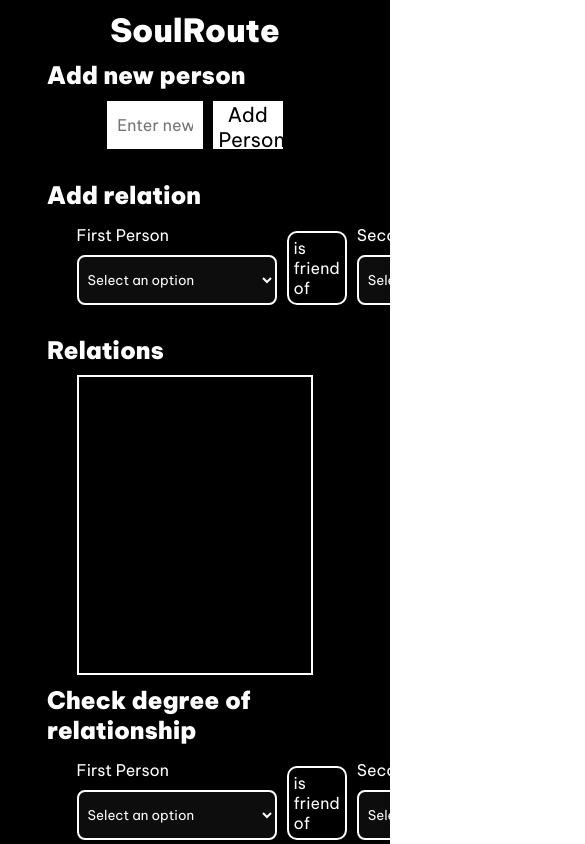
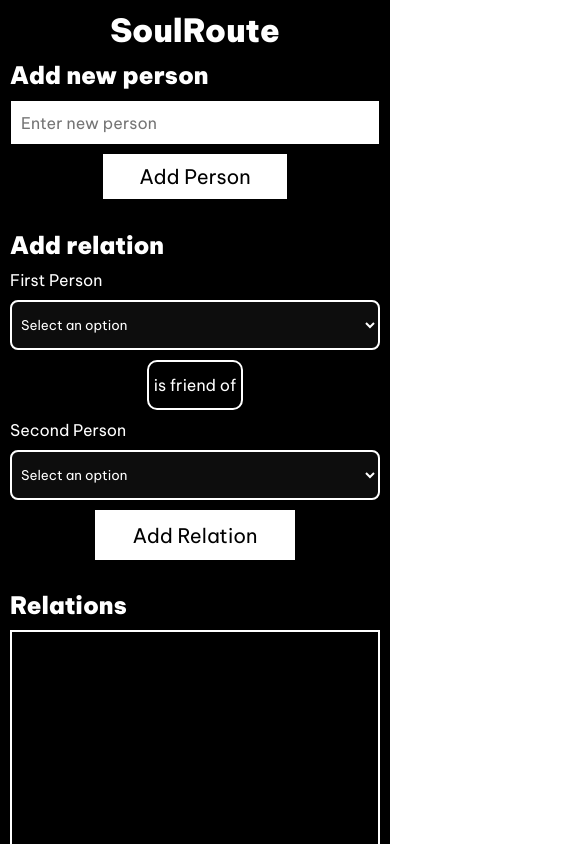
Before and after one commit to pranitchandel/Relationship-app, a React (Create React App) app: page / in a window 390 px wide. Shown: the top 844 px of the page, 585 px wide, since content can reach past the window. Built offline with nearby package versions, Linux system fonts and the light colour scheme.

Commit message:
responsive styling

```diff
--- a/src/App.css
+++ b/src/App.css
@@ -66,6 +66,12 @@
   background-color: #000;
   padding: 10px;
   /* border: 2px solid green; */
+}
+
+.appWrapper{
+    width: 80%;
+    margin: auto;
+    height: 100vh;
 }
 
 .relationships {
@@ -265,6 +271,42 @@
 }
 
 @media screen and (max-width: 500px) {
+
+  .appWrapper{
+width: 100%;
+height: fit-content;
+  }
+  .addPersonWrapper{
+    width: 100%;
+    flex-direction: column;
+    height: 100px;
+    gap: 10px;
+  }
+
+  .addButton{
+    width: 50%;
+    margin: auto;
+  }
+
+  .relationWrapper{
+    width: 100%;
+    flex-direction: column;
+    align-items: center;
+    height: fit-content;
+  }
+
+  .selectWrapper{
+    min-width: 100%;
+  }
+
+  .relationships{
+    width: 100%;
+  }
+
+  .addRelationWrapper{
+    height: 50px;
+  }
+
   .spanContainer {
     min-width: 300px;
   }
--- a/src/App.tsx
+++ b/src/App.tsx
@@ -10,13 +10,7 @@
   return (
     <div className="App">
       <h1>SoulRoute</h1>
-      <div
-        style={{
-          width: "80%",
-          margin: "auto",
-          height: "100vh",
-        }}
-      >
+      <div className="appWrapper">
         <AddPerson setPersonList={setPersonList} />
         <AddRelation
           personList={personList}
```
